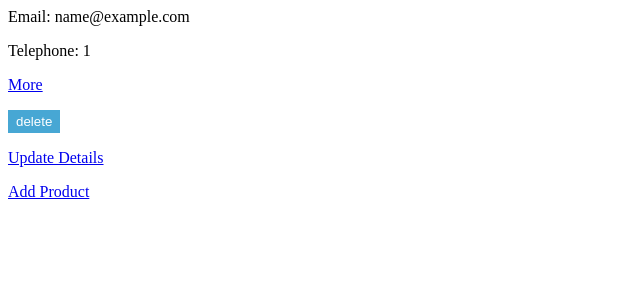
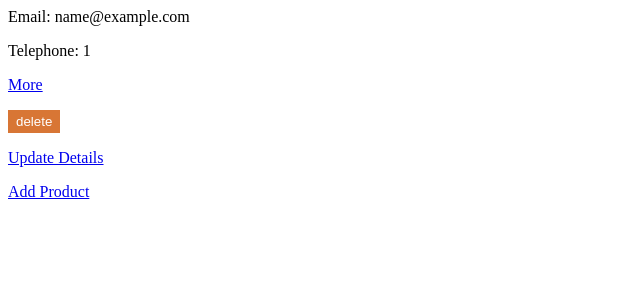
Before and after one commit to duncancryan/wine_shop_project, a Flask app: page /products in a window 1280 px wide. Shown: the part 334-634 px from the top of the page, without its empty margins (0-640 px from the left). Run offline with Flask 2, Linux system fonts and the light colour scheme; a database or web service that is not in the repository returns one stand-in record (values such as "Sample title"); some libraries are stand-ins or nearby versions.

Commit message:
changed button css so that delete and submit are different colours but it isn't working for one reason or another...

```diff
--- a/static/buttons.css
+++ b/static/buttons.css
@@ -6,11 +6,11 @@
   }
 
   .btn--danger {
-    background-color: rgb(71, 167, 212);
+    background-color: rgb(216, 118, 53);
   }
 
   .btn--danger:hover {
-    background-color: rgb(23, 116, 160);
+    background-color: rgb(136, 48, 48);
   }
 
   .btn--action:hover {
```
